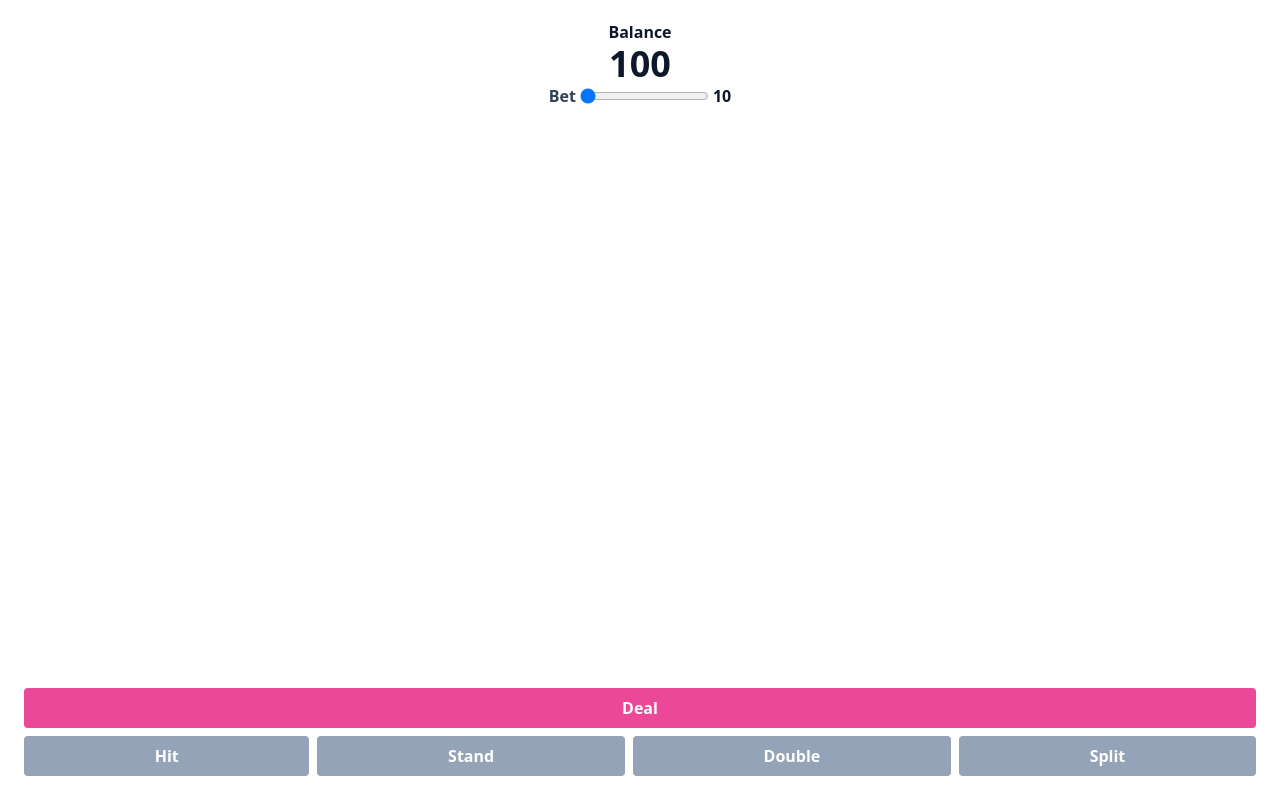
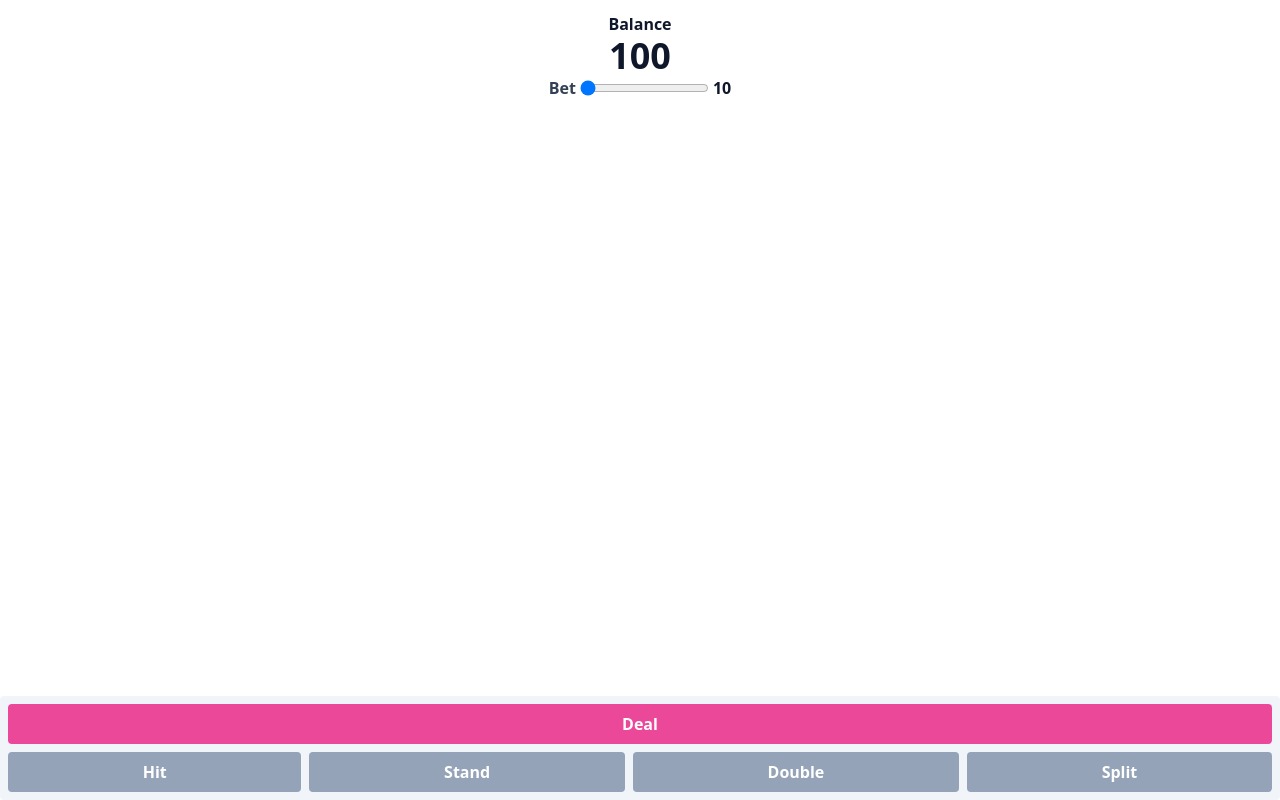
Before and after one commit to GregLahaye/blackjack, a Vue app: page / in a window 1280 px wide. Built offline with nearby package versions, Linux system fonts and the light colour scheme; the HTML template or start-up script is replaced by a standard one.

Commit message:
update view

```diff
--- a/src/views/BlackjackView.vue
+++ b/src/views/BlackjackView.vue
@@ -162,8 +162,8 @@ export default {
 </script>
 
 <template>
-  <div class="flex flex-col h-screen p-5 justify-between items-center">
-    <div>
+  <div class="flex flex-col h-screen justify-between items-center">
+    <div class="pt-3">
       <div>
         <p class="text-slate-900 font-extrabold text-l text-center">Balance</p>
         <p class="text-slate-900 font-extrabold text-4xl text-center">
@@ -254,7 +254,7 @@ export default {
       </div>
     </div>
 
-    <div class="self-stretch">
+    <div class="self-stretch sticky bottom-0 bg-slate-100 p-1 rounded">
       <div class="flex">
         <button
           @click="deal()"
```
